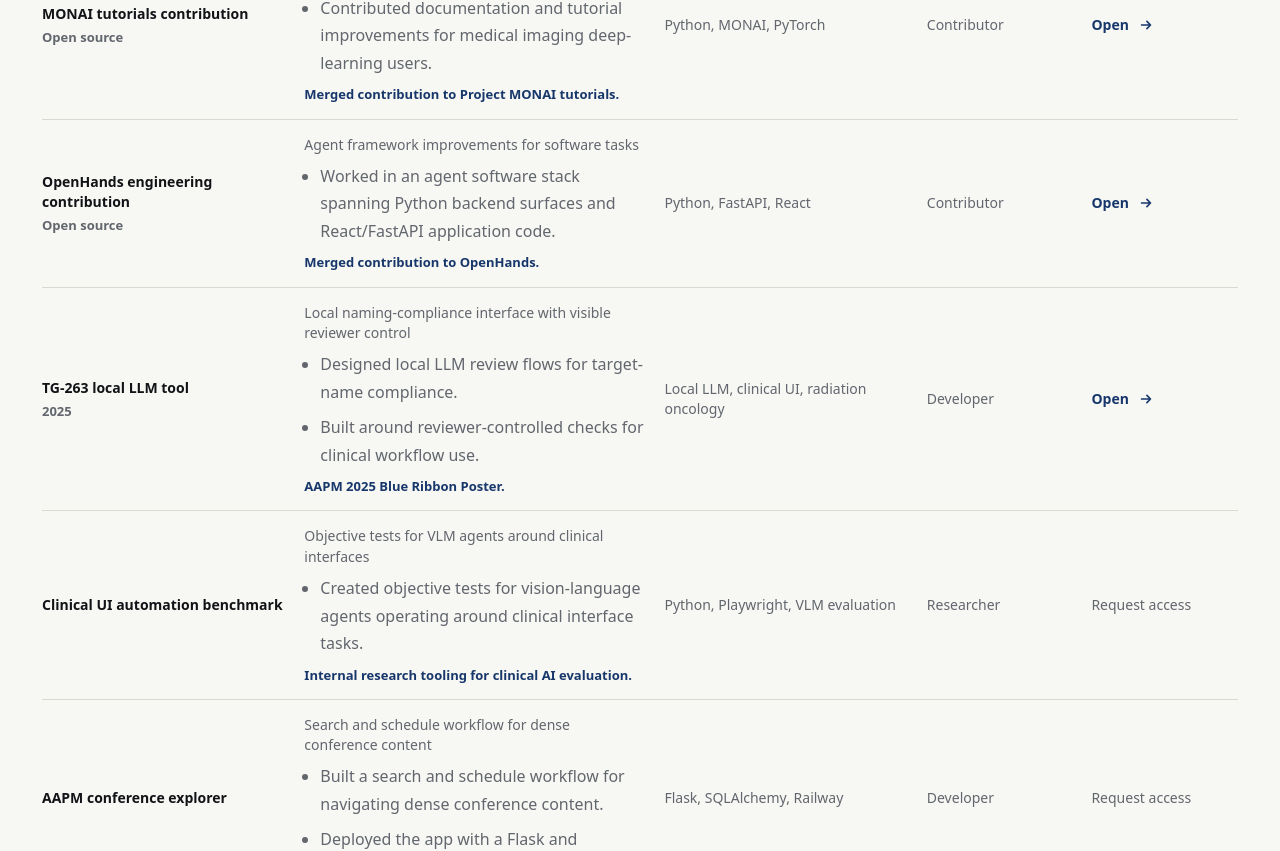
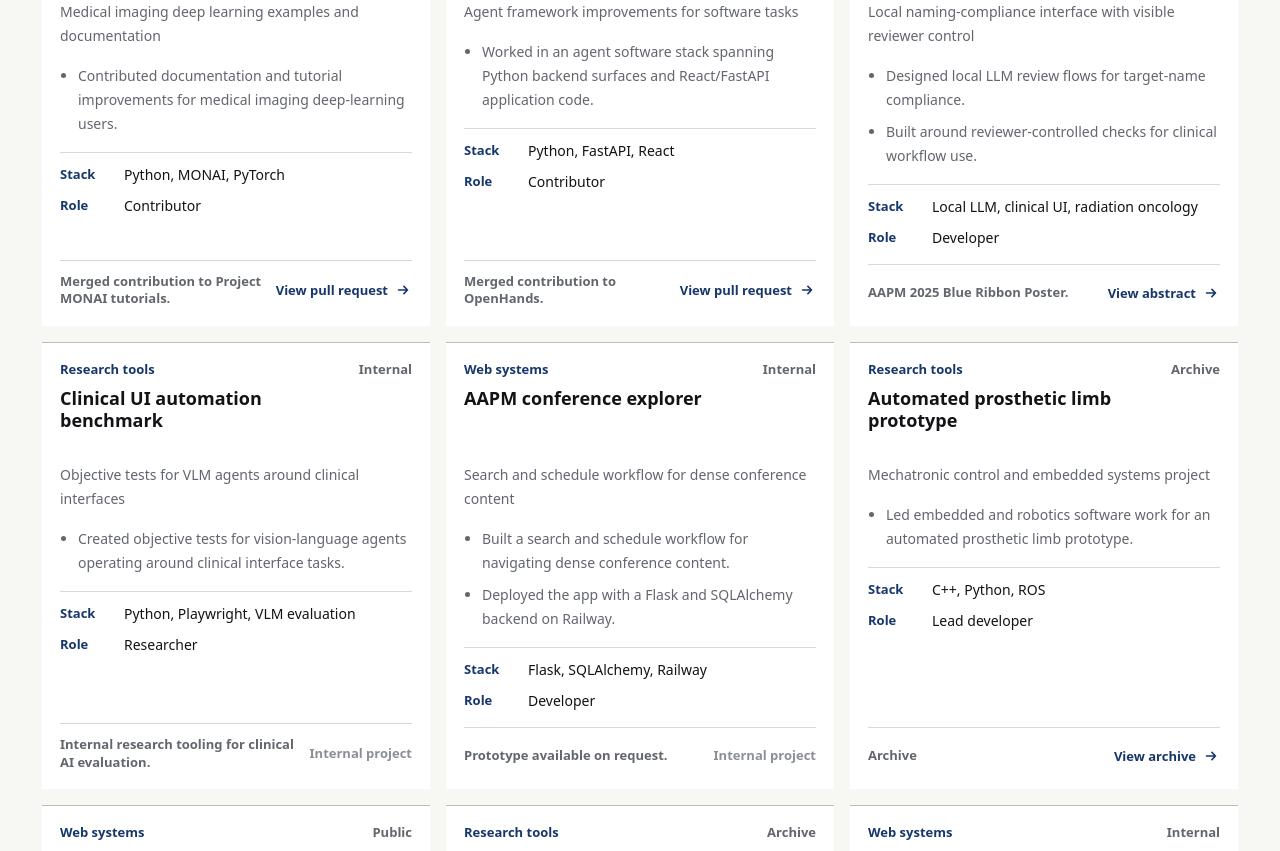
Before and after one commit to udiram/udbhavram.com, a React (Vite) app: page / in a window 1280 px wide. Shown: the part 5077-5928 px from the top of the page. Built offline with nearby package versions, Linux system fonts and the light colour scheme.

Commit message:
Redesign software project cards

```diff
--- a/src/App.css
+++ b/src/App.css
@@ -79,7 +79,6 @@
 .site-header a,
 .button,
 .text-link,
-.table-link,
 .proof-card,
 .recognition-card,
 .social-link,
@@ -263,7 +262,6 @@
 
 dt,
 .item-meta,
-.project-head,
 .proof-card span,
 .proof-card em {
   color: var(--muted);
@@ -271,7 +269,6 @@
 }
 
 dt,
-.project-head,
 .proof-card span {
   font-weight: 760;
 }
@@ -291,8 +288,7 @@
   margin-bottom: 28px;
 }
 
-.text-link,
-.table-link {
+.text-link {
   display: inline-flex;
   align-items: center;
   gap: 8px;
@@ -302,7 +298,6 @@
 }
 
 .text-link:hover,
-.table-link:hover,
 .proof-card:hover strong,
 .recognition-card:hover strong,
 .certification-panel a:hover,
@@ -362,8 +357,7 @@
 }
 
 .education-list em,
-.role-grid em,
-.project-row em {
+.role-grid em {
   color: var(--muted);
   font-size: 13px;
   font-style: normal;
@@ -564,50 +558,125 @@
   font-weight: 650;
 }
 
-.project-table {
-  border-top: 1px solid var(--line-strong);
-  overflow-x: auto;
+.project-grid {
+  display: grid;
+  grid-template-columns: repeat(3, minmax(0, 1fr));
+  gap: 16px;
 }
 
-.project-row {
+.project-card {
   display: grid;
-  grid-template-columns: minmax(170px, 1fr) minmax(280px, 1.4fr) minmax(190px, 1fr) minmax(120px, 0.6fr) minmax(120px, 0.6fr);
-  gap: 18px;
-  min-width: 980px;
-  align-items: center;
-  border-bottom: 1px solid var(--line);
-  padding: 15px 0;
+  grid-template-rows: auto auto 1fr auto;
+  gap: 16px;
+  min-width: 0;
+  border-top: 1px solid var(--line-strong);
+  background: var(--surface);
+  padding: 18px;
 }
 
-.project-row strong,
-.project-row span {
-  font-size: 14px;
-  line-height: 1.45;
+.project-card-head {
+  display: flex;
+  min-height: 86px;
+  align-items: flex-start;
+  justify-content: space-between;
+  gap: 14px;
 }
 
-.project-row strong {
+.project-card-head > div {
   display: grid;
-  gap: 4px;
-  color: var(--ink);
+  gap: 8px;
+  min-width: 0;
 }
 
-.project-row span {
-  color: var(--muted);
+.project-card-head span,
+.project-card-head em {
+  color: var(--accent);
+  font-size: 13px;
+  font-style: normal;
+  font-weight: 780;
+  line-height: 1.35;
 }
 
-.project-row span ul {
-  margin-top: 8px;
-  padding-left: 16px;
+.project-card-head em {
+  flex: 0 0 auto;
+  max-width: 88px;
+  color: var(--muted);
+  text-align: right;
 }
 
-.project-row span em {
-  display: block;
-  margin-top: 8px;
+.project-card strong {
+  color: var(--ink);
+  font-size: 18px;
+  line-height: 1.24;
+}
+
+.project-card p,
+.project-card li,
+.project-card dd {
+  font-size: 14px;
+}
+
+.project-card-body {
+  display: grid;
+  gap: 16px;
+  align-content: start;
+}
+
+.project-card dl {
+  display: grid;
+  gap: 10px;
+  margin: 0;
+  border-top: 1px solid var(--line);
+  padding-top: 12px;
+}
+
+.project-card dl div {
+  display: grid;
+  grid-template-columns: 54px minmax(0, 1fr);
+  gap: 10px;
+}
+
+.project-card dt {
   color: var(--accent);
 }
 
-.project-head span {
-  color: var(--ink);
+.project-card-foot {
+  display: flex;
+  min-height: 44px;
+  align-items: center;
+  justify-content: space-between;
+  gap: 12px;
+  border-top: 1px solid var(--line);
+  padding-top: 12px;
+}
+
+.project-card-foot > span {
+  color: var(--muted);
+  font-size: 13px;
+  font-weight: 650;
+  line-height: 1.35;
+}
+
+.project-action {
+  display: inline-flex;
+  flex: 0 0 auto;
+  align-items: center;
+  gap: 6px;
+  color: var(--accent);
+  font-size: 13px;
+  font-weight: 760;
+  text-decoration: none;
+}
+
+.project-action:hover {
+  color: var(--accent-hover);
+  text-decoration: underline;
+  text-underline-offset: 4px;
+}
+
+.project-action.muted {
+  color: var(--soft);
+  cursor: default;
 }
 
 .performance-feature {
@@ -1042,40 +1111,12 @@
     gap: 22px;
   }
 
-  .project-table {
-    display: grid;
-    gap: 12px;
-    overflow-x: visible;
+  .project-grid {
+    grid-template-columns: 1fr;
   }
 
-  .project-head {
-    display: none;
-  }
-
-  .project-row {
-    grid-template-columns: 1fr;
-    gap: 12px;
-    min-width: 0;
-    align-items: start;
-    border-top: 1px solid var(--line-strong);
-    background: var(--surface);
+  .project-card {
     padding: 16px;
-  }
-
-  .project-row span {
-    display: grid;
-    gap: 4px;
-  }
-
-  .project-row span::before {
-    content: attr(data-label);
-    color: var(--accent);
-    font-size: 12px;
-    font-weight: 780;
-  }
-
-  .project-row span ul {
-    margin-top: 4px;
   }
 
   form .button {
--- a/src/App.tsx
+++ b/src/App.tsx
@@ -32,10 +32,12 @@
   stack: string
   role: string
   category: 'Clinical AI' | 'Open source' | 'Web systems' | 'Research tools' | 'Robotics & Outreach'
+  status: 'Public' | 'Open source' | 'Archive' | 'Internal'
   period?: string
   responsibilities?: string[]
   outcome?: string
   href?: string
+  linkLabel?: string
 }
 
 type ProofItem = LinkItem & {
@@ -271,10 +273,12 @@
     stack: 'Python, MONAI, PyTorch',
     role: 'Contributor',
     category: 'Open source',
+    status: 'Open source',
     period: 'Open source',
     responsibilities: ['Contributed documentation and tutorial improvements for medical imaging deep-learning users.'],
     outcome: 'Merged contribution to Project MONAI tutorials.',
     href: 'https://github.com/Project-MONAI/tutorials/pull/1129',
+    linkLabel: 'View pull request',
   },
   {
     title: 'OpenHands engineering contribution',
@@ -282,10 +286,12 @@
     stack: 'Python, FastAPI, React',
     role: 'Contributor',
     category: 'Open source',
+    status: 'Open source',
     period: 'Open source',
     responsibilities: ['Worked in an agent software stack spanning Python backend surfaces and React/FastAPI application code.'],
     outcome: 'Merged contribution to OpenHands.',
     href: 'https://github.com/All-Hands-AI/OpenHands/pull/731',
+    linkLabel: 'View pull request',
   },
   {
     title: 'TG-263 local LLM tool',
@@ -293,10 +299,12 @@
     stack: 'Local LLM, clinical UI, radiation oncology',
     role: 'Developer',
     category: 'Clinical AI',
+    status: 'Public',
     period: '2025',
     responsibilities: ['Designed local LLM review flows for target-name compliance.', 'Built around reviewer-controlled checks for clinical workflow use.'],
     outcome: 'AAPM 2025 Blue Ribbon Poster.',
     href: 'https://aapm.confex.com/aapm/2025am/meetingapp.cgi/Paper/20105',
+    linkLabel: 'View abstract',
   },
   {
     title: 'Clinical UI automation benchmark',
@@ -304,6 +312,7 @@
     stack: 'Python, Playwright, VLM evaluation',
     role: 'Researcher',
     category: 'Research tools',
+    status: 'Internal',
     responsibilities: ['Created objective tests for vision-language agents operating around clinical interface tasks.'],
     outcome: 'Internal research tooling for clinical AI evaluation.',
   },
@@ -313,7 +322,9 @@
     stack: 'Flask, SQLAlchemy, Railway',
     role: 'Developer',
     category: 'Web systems',
+    status: 'Internal',
     responsibilities: ['Built a search and schedule workflow for navigating dense conference content.', 'Deployed the app with a Flask and SQLAlchemy backend on Railway.'],
+    outcome: 'Prototype available on request.',
   },
   {
     title: 'Automated prosthetic limb prototype',
@@ -321,8 +332,10 @@
     stack: 'C++, Python, ROS',
     role: 'Lead developer',
     category: 'Research tools',
+    status: 'Archive',
     responsibilities: ['Led embedded and robotics software work for an automated prosthetic limb prototype.'],
     href: 'https://sites.google.com/view/prostheticlimbprototype/home',
+    linkLabel: 'View archive',
   },
   {
     title: 'Synth-Med Biotechnology',
@@ -330,8 +343,10 @@
     stack: 'Next.js, TypeScript',
     role: 'Founder',
     category: 'Web systems',
+    status: 'Public',
     responsibilities: ['Led full-stack web development and technical content for Synth-Med Biotechnology.'],
     href: 'https://synth-med.com/about/',
+    linkLabel: 'Open site',
   },
   {
     title: 'Autonomous car conversion',
@@ -339,7 +354,10 @@
     stack: 'Openpilot, vehicle integration, driver assistance',
     role: 'Builder',
     category: 'Research tools',
+    status: 'Archive',
     responsibilities: ['Implemented a Level 2 driver-assistance system using comma.ai and openpilot implementations.'],
+    href: oldSiteLinks.projects,
+    linkLabel: 'View archive',
   },
   {
     title: 'WAAW group infrastructure',
@@ -347,6 +365,7 @@
     stack: 'Backend systems, DevOps, deployment',
     role: 'Infrastructure lead',
     category: 'Web systems',
+    status: 'Internal',
     responsibilities: ['Led DevOps infrastructure and backend work for a team software environment.'],
   },
   {
@@ -355,7 +374,10 @@
     stack: 'Robotics, controls, outreach',
     role: 'Lead mentor and senior programmer',
     category: 'Robotics & Outreach',
+    status: 'Archive',
     responsibilities: ['Mentored robotics students through Robotique Zone01.', 'Served as senior programmer and outreach member for FRC Team 4939.'],
+    href: oldSiteLinks.projects,
+    linkLabel: 'View archive',
   },
   {
     title: "Sparkin' STEM French curriculum",
@@ -363,7 +385,10 @@
     stack: 'Curriculum design, STEM outreach, bilingual programming',
     role: 'French program coordinator',
     category: 'Robotics & Outreach',
+    status: 'Archive',
     responsibilities: ['Led integration of in-house STEM curriculum with the largest French school board in Canada.'],
+    href: oldSiteLinks.projects,
+    linkLabel: 'View archive',
   },
   {
     title: 'SPARK recycling sorter',
@@ -371,9 +396,12 @@
     stack: 'Computer vision, machine learning, prototyping',
     role: 'Hackathon builder',
     category: 'Research tools',
+    status: 'Archive',
     period: '2019',
     responsibilities: ['Built a computer vision and machine-learning powered recycling sorter.'],
     outcome: 'SPARK Hackathon runner-up.',
+    href: oldSiteLinks.projects,
+    linkLabel: 'View archive',
   },
   {
     title: 'The Mirai Project',
@@ -381,9 +409,12 @@
     stack: 'Clinical reasoning, case analysis',
     role: 'Runner-up finalist',
     category: 'Clinical AI',
+    status: 'Archive',
     period: '2020',
     responsibilities: ['Developed medical case-study analysis for a finalist competition workflow.'],
     outcome: 'Runner-up finalist.',
+    href: oldSiteLinks.projects,
+    linkLabel: 'View archive',
   },
 ]
 
@@ -986,22 +1017,18 @@
           </button>
         ))}
       </div>
-      <div className="project-table">
-        <div className="project-row project-head">
-          <span>Project</span>
-          <span>Purpose</span>
-          <span>Stack</span>
-          <span>Role</span>
-          <span>Link</span>
-        </div>
+      <div className="project-grid">
         {visibleItems.map((item) => (
-          <div className="project-row" key={item.title}>
-            <strong>
-              {item.title}
-              {item.period ? <em>{item.period}</em> : null}
-            </strong>
-            <span data-label="Purpose">
-              {item.purpose}
+          <article className="project-card" key={item.title}>
+            <div className="project-card-head">
+              <div>
+                <span>{item.category}</span>
+                <strong>{item.title}</strong>
+              </div>
+              <em>{item.period ?? item.status}</em>
+            </div>
+            <p>{item.purpose}</p>
+            <div className="project-card-body">
               {item.responsibilities ? (
                 <ul>
                   {item.responsibilities.map((responsibility) => (
@@ -1009,20 +1036,28 @@
                   ))}
                 </ul>
               ) : null}
-              {item.outcome ? <em>{item.outcome}</em> : null}
-            </span>
-            <span data-label="Stack">{item.stack}</span>
-            <span data-label="Role">{item.role}</span>
-            <span data-label="Link">
+              <dl>
+                <div>
+                  <dt>Stack</dt>
+                  <dd>{item.stack}</dd>
+                </div>
+                <div>
+                  <dt>Role</dt>
+                  <dd>{item.role}</dd>
+                </div>
+              </dl>
+            </div>
+            <div className="project-card-foot">
+              <span>{item.outcome ?? item.status}</span>
               {item.href ? (
-                <ExternalLink href={item.href} className="table-link">
-                  Open <Icon name="arrow" />
+                <ExternalLink href={item.href} className="project-action">
+                  {item.linkLabel ?? 'Open project'} <Icon name="arrow" />
                 </ExternalLink>
               ) : (
-                'Request access'
+                <span className="project-action muted">Internal project</span>
               )}
-            </span>
-          </div>
+            </div>
+          </article>
         ))}
       </div>
     </section>
```
